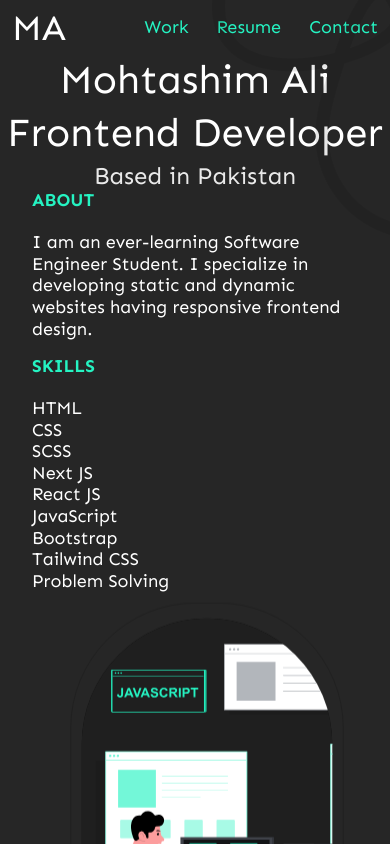
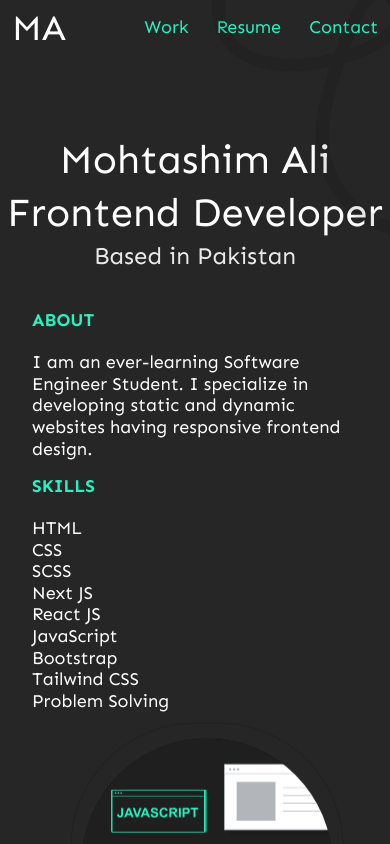
Before and after one commit to MohtashimAli85/portfolio, a Next.js app: page / in a window 390 px wide. Shown: the top 844 px of the page. Built offline with nearby package versions, Linux system fonts and the light colour scheme.

Commit message:
Update index.js

```diff
--- a/pages/index.js
+++ b/pages/index.js
@@ -15,7 +15,7 @@ export default function Home() {
       const height = screen.height;
       console.log(height);
       if (height <= 1080) {
-        setHeight("full-height");
+        setHeight("full-height md:mt-0 md:gap-0");
       } else {
         setHeight("");
       }
@@ -32,7 +32,9 @@ export default function Home() {
           content="width=device-width, initial-scale=1, minimum-scale=1, maximum-scale=1"
         />
       </Head>
-      <header className={`h-[100%] ${height} flex justify-between flex-col`}>
+      <header
+        className={`h-[100%] ${height} flex justify-between flex-col gap-10 mt-20 `}
+      >
         <Header
           title="Mohtashim Ali"
           role="Frontend Developer"
```
